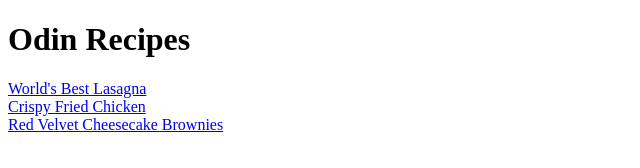
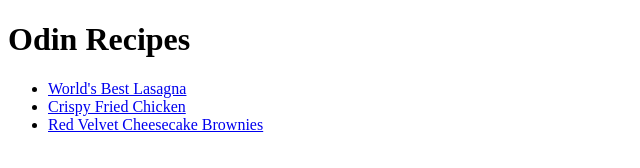
Before and after one commit to Rainrain0117/odin-recipes, a plain HTML site: page index.html in a window 1280 px wide. Shown: the whole page, without its empty margins (0-640 px from the left). Drawn offline with Linux system fonts and the light colour scheme.

Commit message:
Optimized index.html by using ul for links to other recipes; added link to home page for every recipe

```diff
--- a/index.html
+++ b/index.html
@@ -7,8 +7,10 @@
 </head>
 <body>
     <h1>Odin Recipes</h1>
-    <a href="recipes/lasagna.html">World's Best Lasagna</a> <br>
-    <a href="recipes/chicken.html">Crispy Fried Chicken</a> <br>
-    <a href="recipes/redvelvet.html">Red Velvet Cheesecake Brownies</a>
+    <ul>
+    <li><a href="recipes/lasagna.html">World's Best Lasagna</a> </li>
+    <li><a href="recipes/chicken.html">Crispy Fried Chicken</a> </li>
+    <li><a href="recipes/redvelvet.html">Red Velvet Cheesecake Brownies</a> </li>
+    </ul>
 </body>
 </html>
```
Also changed, not shown: recipes/chicken.html (+2 -0 lines), recipes/lasagna.html (+2 -0 lines), recipes/redvelvet.html (+2 -0 lines).
